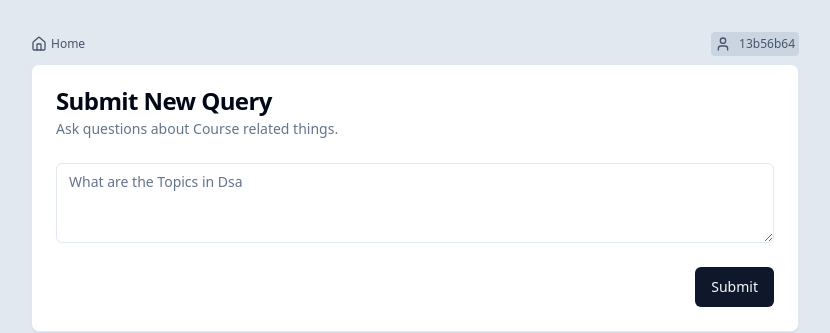
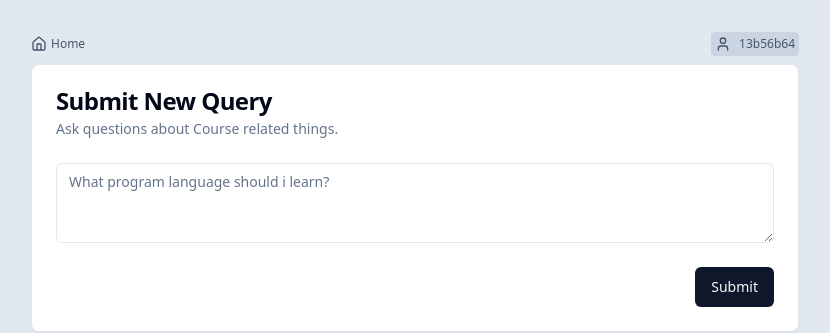
Before and after one commit to Jaswant036/rag-app-frontend, a Next.js app: page / in a window 1280 px wide. Shown: the top 333 px of the page, without its empty margins (225-1055 px from the left). Built offline with nearby package versions, Linux system fonts and the light colour scheme; no server answers.

Commit message:
Changed PlaceHosder Question

```diff
--- a/src/components/app/submitQueryForm.tsx
+++ b/src/components/app/submitQueryForm.tsx
@@ -19,7 +19,7 @@ import {
 export default function SubmitQueryForm() {
   const api = createApiClient();
   const userId = getSessionId();
-  const originalPlaceHolder: string ="What are the Topics in Dsa";
+  const originalPlaceHolder: string ="What program language should i learn?";
 
   const [query, setQuery] = useState("");
   const [isSubmitting, setIsSubmitting] = useState(false);
```
